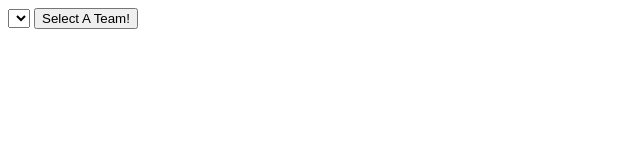
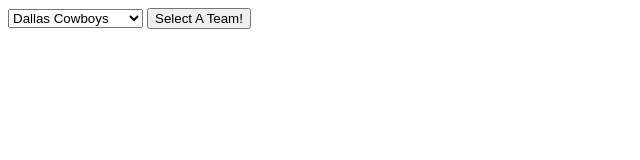
Before and after one commit to Italyyg/football, a plain HTML site: page index.html in a window 1280 px wide. Shown: the whole page, without its empty margins (0-640 px from the left). Drawn offline with Linux system fonts and the light colour scheme.

Commit message:
added code to build dropdown

```diff
--- a/scripts/index.js
+++ b/scripts/index.js
@@ -1,2 +1,43 @@
 "use strict"
 console.log("Hello Human")
+
+let teams = [
+    { code: "DAL", name: "Dallas Cowboys", plays: "Arlington, TX" },
+    { code: "DEN", name: "Denver Broncos", plays: "Denver, CO" },
+    { code: "HOU", name: "Houston Texans", plays: "Houston, TX" },
+    { code: "KAN", name: "Kansas City Chiefs", plays: "Kansas City, MO" },
+];
+
+//this is our windown.onload function that runs code once the page is loaded
+window.onload = function () {
+
+    initDropdown();
+
+}
+
+//where we are actually running a function to get the page to work
+function initDropdown() {
+
+    //get the dropdown from the html document and assign it to the variable
+    let theDropdown = document.querySelector("#footballSelect")
+
+    //get the total number of teams we have for use in the loop
+    let numberOfTeams = teams.length
+
+    //creating a loop over the teams, its like we have a hold of the list in the array
+    for (let i = 0; i < numberOfTeams; i++) {
+
+        //lets create a new option
+        let newOption = document.createElement("option");
+
+        //set the textContext for our new option so it shows up on the pg
+        newOption.textContent = teams[i].name
+
+        //set the value for the option
+        newOption.value = teams[i].code
+
+        //add option to the dropdown menu
+        theDropdown.appendChild(newOption);
+    }
+
+}
```
Also changed, not shown: index.html (+1 -0 lines).
